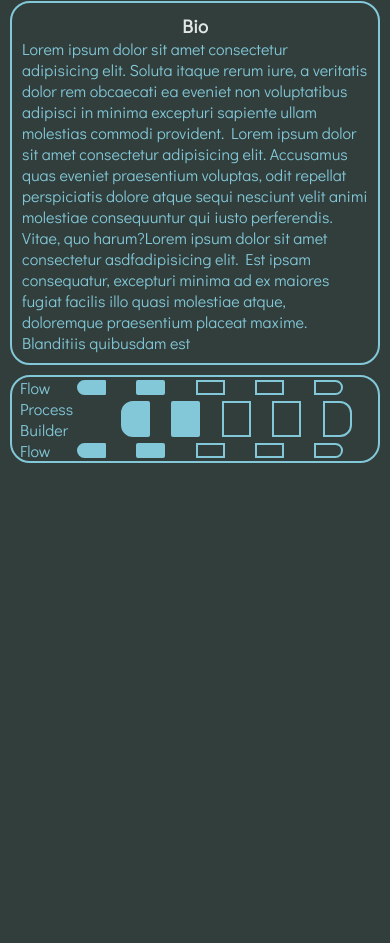
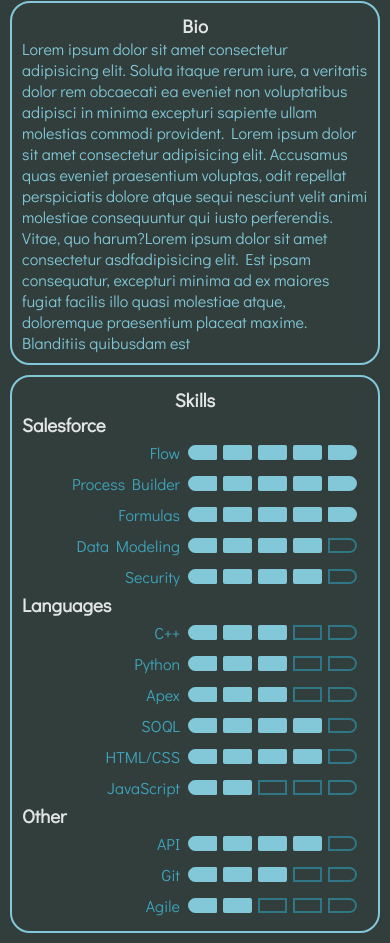
Before and after one commit to robbamyers/resumePagev3, a plain HTML site: page index.html in a window 390 px wide. Shown: the part 427-1370 px from the top of the page. Before the commit the page ends 900 px from the top, so only its background shows below. Drawn offline with Linux system fonts and the light colour scheme.

Commit message:
finished skill matrix and WIP on responsiveness

```diff
--- a/index.html
+++ b/index.html
@@ -15,8 +15,8 @@
 	<div class="menu">
 		<h1 class="name">Robbie | Myers</h1>
 		<nav class="navbar container">
-			<h3 class="navbar-item"><a href="#about">Bio</a></h3>
-			<h3 class="navbar-item">Skills</h3>
+			<h3 class="navbar-item"><a href="#bio">Bio</a></h3>
+			<h3 class="navbar-item"><a href="#skills">Skills</a></h3>
 			<h3 class="navbar-item">Projects</h3>
 			<h3 class="navbar-item">Social</h3>
 		</nav>
@@ -26,44 +26,136 @@
 			<img src="assets/Headshot-BlackAndWhite.jpeg" alt="Robert Robbie Myers Headshot Black and White" class="headshot">
 		</div>
 		<div class="about container">
-			<div id="about"></div>
-			<h3>Bio</h3>
+			<div id="bio"></div>
+			<h3 class="centered">Bio</h3>
 			<p>
 				Lorem ipsum dolor sit amet consectetur adipisicing elit. Soluta itaque rerum iure, a veritatis dolor rem obcaecati ea eveniet non voluptatibus adipisci in minima excepturi sapiente ullam molestias commodi provident. Lorem ipsum dolor sit amet consectetur adipisicing elit. Accusamus quas eveniet praesentium voluptas, odit repellat perspiciatis dolore atque sequi nesciunt velit animi molestiae consequuntur qui iusto perferendis. Vitae, quo harum?Lorem ipsum dolor sit amet consectetur asdfadipisicing elit. Est ipsam consequatur, excepturi minima ad ex maiores fugiat facilis illo quasi molestiae atque, doloremque praesentium placeat maxime. Blanditiis quibusdam est
 			</p>
 		</div>
 	</div>
 	<div class="skills container">
-		<div class="skill">
-			<div class="skill-name">Flow</div>
-			<div class="level-container">
+		<div id="skills"></div>
+		<h3 class="centered">Skills</h3>
+		<h3>Salesforce</h3>
+		<ul>
+			<li class="skill">
+				<div class="skill-name">Flow</div>
+				<div class="start filled-box"></div>
+				<div class="filled-box"></div>
+				<div class="filled-box"></div>
+				<div class="filled-box"></div>
+				<div class="end filled-box"></div>
+			</li>
+			<li class="skill">
+				<div class="skill-name">Process Builder</div>
+				<div class="start filled-box"></div>
+				<div class="filled-box"></div>
+				<div class="filled-box"></div>
+				<div class="filled-box"></div>
+				<div class="end filled-box"></div>
+			</li>
+			<li class="skill">
+				<div class="skill-name">Formulas</div>
+				<div class="start filled-box"></div>
+				<div class="filled-box"></div>
+				<div class="filled-box"></div>
+				<div class="filled-box"></div>
+				<div class="end filled-box"></div>
+			</li>
+			<li class="skill">
+				<div class="skill-name">Data Modeling</div>
+				<div class="start filled-box"></div>
+				<div class="filled-box"></div>
+				<div class="filled-box"></div>
+				<div class="filled-box"></div>
+				<div class="end unfilled-box"></div>
+			</li>
+			<li class="skill">
+				<div class="skill-name">Security</div>
+				<div class="start filled-box"></div>
+				<div class="filled-box"></div>
+				<div class="filled-box"></div>
+				<div class="filled-box"></div>
+				<div class="end unfilled-box"></div>
+			</li>
+		<h3>Languages</h3>
+		<ul>
+			<li class="skill">
+				<div class="skill-name">C++</div>
+				<div class="start filled-box"></div>
+				<div class="filled-box"></div>
+				<div class="filled-box"></div>
+				<div class="unfilled-box"></div>
+				<div class="end unfilled-box"></div>
+			</li>
+			<li class="skill">
+				<div class="skill-name">Python</div>
+				<div class="start filled-box"></div>
+				<div class="filled-box"></div>
+				<div class="filled-box"></div>
+				<div class="unfilled-box"></div>
+				<div class="end unfilled-box"></div>
+			</li>
+			<li class="skill">
+				<div class="skill-name">Apex</div>
+				<div class="start filled-box"></div>
+				<div class="filled-box"></div>
+				<div class="filled-box"></div>
+				<div class="unfilled-box"></div>
+				<div class="end unfilled-box"></div>
+			</li>
+			<li class="skill">
+				<div class="skill-name">SOQL</div>
+				<div class="start filled-box"></div>
+				<div class="filled-box"></div>
+				<div class="filled-box"></div>
+				<div class="filled-box"></div>
+				<div class="end unfilled-box"></div>
+			</li>
+			<li class="skill">
+				<div class="skill-name">HTML/CSS</div>
+				<div class="start filled-box"></div>
+				<div class="filled-box"></div>
+				<div class="filled-box"></div>
+				<div class="filled-box"></div>
+				<div class="end unfilled-box"></div>
+			</li>
+			<li class="skill">
+				<div class="skill-name">JavaScript</div>
 				<div class="start filled-box"></div>
 				<div class="filled-box"></div>
 				<div class="unfilled-box"></div>
 				<div class="unfilled-box"></div>
 				<div class="end unfilled-box"></div>
-			</div>
-		</div>
-		<div class="skill">
-			<div class="skill-name">Process Builder</div>
-			<div class="level-container">
+			</li>
+		</ul>
+			<h3>Other</h3>
+		<ul>
+			<li class="skill">
+				<div class="skill-name">API</div>
+				<div class="start filled-box"></div>
+				<div class="filled-box"></div>
+				<div class="filled-box"></div>
+				<div class="filled-box"></div>
+				<div class="end unfilled-box"></div>
+			</li>
+			<li class="skill">
+				<div class="skill-name">Git</div>
+				<div class="start filled-box"></div>
+				<div class="filled-box"></div>
+				<div class="filled-box"></div>
+				<div class="unfilled-box"></div>
+				<div class="end unfilled-box"></div>
+			</li>
+			<li class="skill">
+				<div class="skill-name">Agile</div>
 				<div class="start filled-box"></div>
 				<div class="filled-box"></div>
 				<div class="unfilled-box"></div>
 				<div class="unfilled-box"></div>
 				<div class="end unfilled-box"></div>
-			</div>
-		</div>
-		<div class="skill">
-			<div>Flow</div>
-			<div class="level-container">
-				<div class="start filled-box"></div>
-				<div class="filled-box"></div>
-				<div class="unfilled-box"></div>
-				<div class="unfilled-box"></div>
-				<div class="end unfilled-box"></div>
-			</div>
-		</div>
+			</li>
+		</ul>
 	</div>
 </body>
 </html>
--- a/styles.css
+++ b/styles.css
@@ -9,17 +9,29 @@
     top: -120px;
     visibility: hidden;
   }
-body{
+body {
     background-color: #313e3b;
 }
-h1{
+h1 {
     color: #e3e5e5;
     font-size: 20pt;
 }
-h3{
+h3 {
     color: #e3e5e5;
     font-size: 16apt;
 }
+a {
+    color: #e3e5e5
+}
+ul {
+    list-style-type: none;
+    padding: 0px;
+
+}
+.centered {
+    text-align: center;
+}
+
 .menu {
     background-color: #252D2F;
     padding: 8px;
@@ -34,12 +46,12 @@ h3{
     background-color: #313e3b;
     margin: 10px;
 }
-
 .image-container {
     display: flex;
     justify-content: center;
     margin: 10px;
 }
+
 .headshot {
     width: 200px;
     height: auto;
@@ -48,35 +60,25 @@ h3{
 }
 .about {
     padding: 10px;
-    scroll-padding-top: 105;
 }
-.level-container {
-    display: flex;
-    width: 100%;
+.skills.container {
+    flex-direction: column;
+    padding: 10px;
 }
 
-/* Extra small devices */
-@media only screen and (max-width: 600px) {
-.name {
-    text-align: center;
+.skill {
+    display: flex;
+    justify-content: center;
+    padding-left: 8px;
+    padding-right: 8px;
+    padding-top: 5px;
     padding-bottom: 5px;
 }
-.navbar {
-    margin-bottom: 5px;
-}
-.navbar-item {
-    color: #e3e5e5;
-    margin: 2px;
-}
-.about {
-    scroll-margin-top: 0;
-}
-.about.container {
-    flex-direction: column;
-}
-.about h3 {
-
-    text-align: center;
+.skill-name {
+    width: 150px;
+    text-align: right;
+    padding-right: 5px;
+    color: #40A4BC
 }
 .start.filled-box {
     width: 25px;
@@ -101,29 +103,37 @@ h3{
 }
 .unfilled-box {
     width: 25px;
-    border: 2px solid #83C8D9;
+    border: 2px solid #2F7686;
     margin: 3px;
 }
 .end.unfilled-box {
     width: 25px;
-    border: 2px solid #83C8D9;
+    border: 2px solid #2F7686;
     border-top-right-radius: 12px;
     border-bottom-right-radius: 12px;
 }
-.skills.container {
+
+
+/* Extra small devices */
+@media only screen and (max-width: 600px) {
+.name {
+    text-align: center;
+    padding-bottom: 5px;
+}
+.navbar {
+    margin-bottom: 5px;
+}
+.navbar-item {
+    color: #e3e5e5;
+    margin: 2px;
+}
+.about {
+    scroll-margin-top: 0;
+}
+.about.container {
     flex-direction: column;
 }
-.level-container {
-    display: flex;
-    justify-content: space-evenly;
-    width: 100%;
-}
-.skill {
-    display: flex;
-    justify-content: space-around;
-    padding-left: 8px;
-    padding-right: 8px;
-}
+
 
 }
 
@@ -138,7 +148,6 @@ h3{
 .name {
     flex-shrink: 0;
     margin: 5px;
-
 }
 .navbar {
     width: 100%;
@@ -160,6 +169,12 @@ h3{
 .about.container {
     flex-direction: column;
 }
+.skill {
+    justify-content: start;
+}
+.skills.container {
+    width: fit-content;
+}
 }
 
 /* Medium Devices */
@@ -174,10 +189,17 @@ h3{
 .about p {
     height: 100%;
 }
+.skills.container {
+    width: fit-content;
+}
 }
 /* Large Devices */
 @media only screen and (min-width: 992px) {
-
+.skill {
+    justify-content: start;
+}
+.skills.container {
+    width: fit-content;
 }
 /* Extra large Devices */
 @media only screen and (min-width: 1200px) {
```
